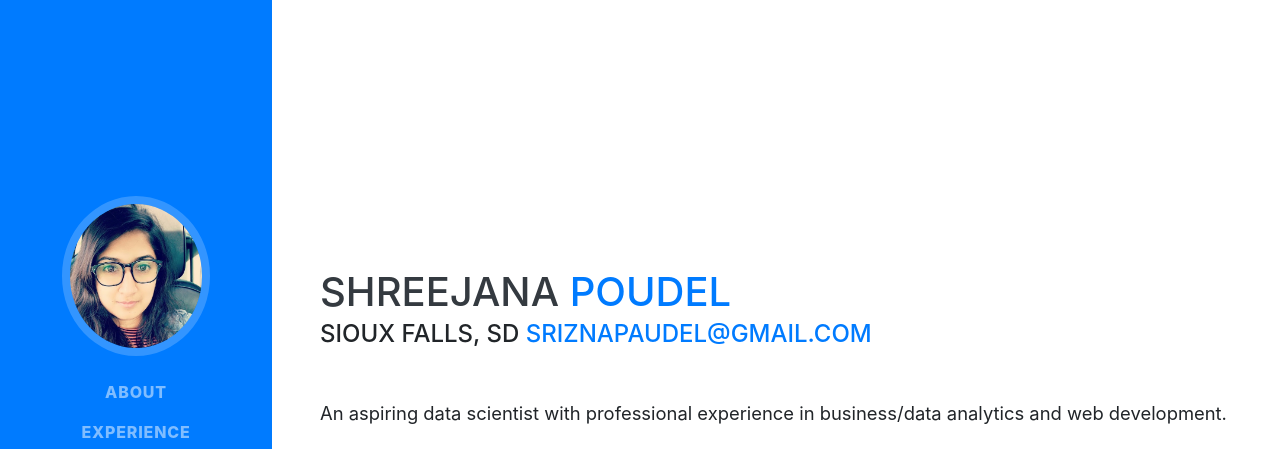
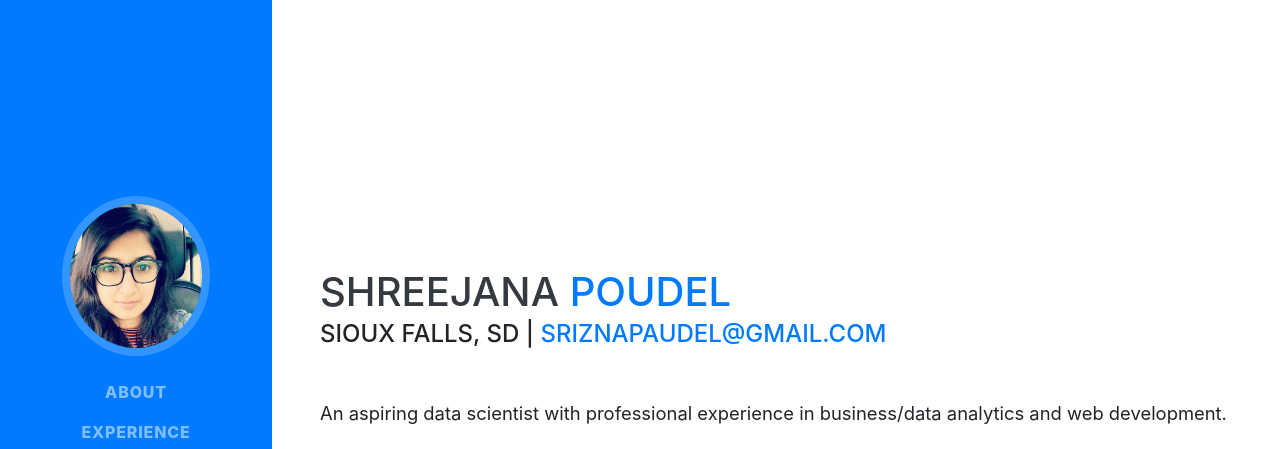
Before and after one commit to Sriz/Sriz.github.io, a website with bundled scripts: page index.html in a window 1280 px wide. Shown: the top 449 px of the page. Built offline with nearby package versions, Linux system fonts and the light colour scheme; a web font is replaced by a local one.

Commit message:
Update index.html

```diff
--- a/index.html
+++ b/index.html
@@ -66,7 +66,7 @@
         <h1 class="mb-0">Shreejana
           <span class="text-primary">Poudel</span>
         </h1>
-        <div class="subheading mb-5">Sioux Falls, SD
+        <div class="subheading mb-5">Sioux Falls, SD |
           <a href="mailto:sriznapaudel@gmail.com">sriznapaudel@gmail.com</a>
         </div>
         <p class="lead mb-5">An aspiring data scientist with professional experience in business/data analytics and web development.</p>
```
